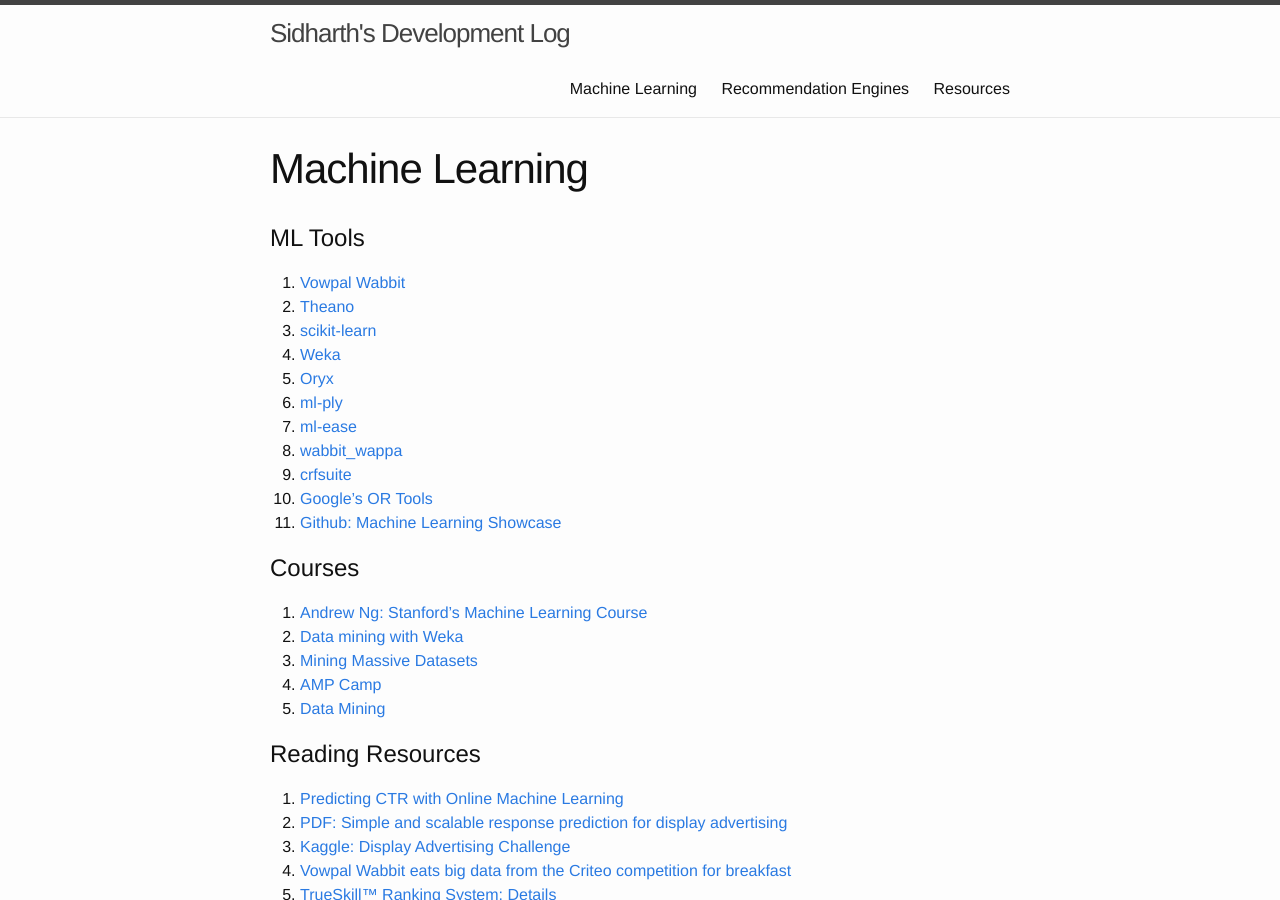
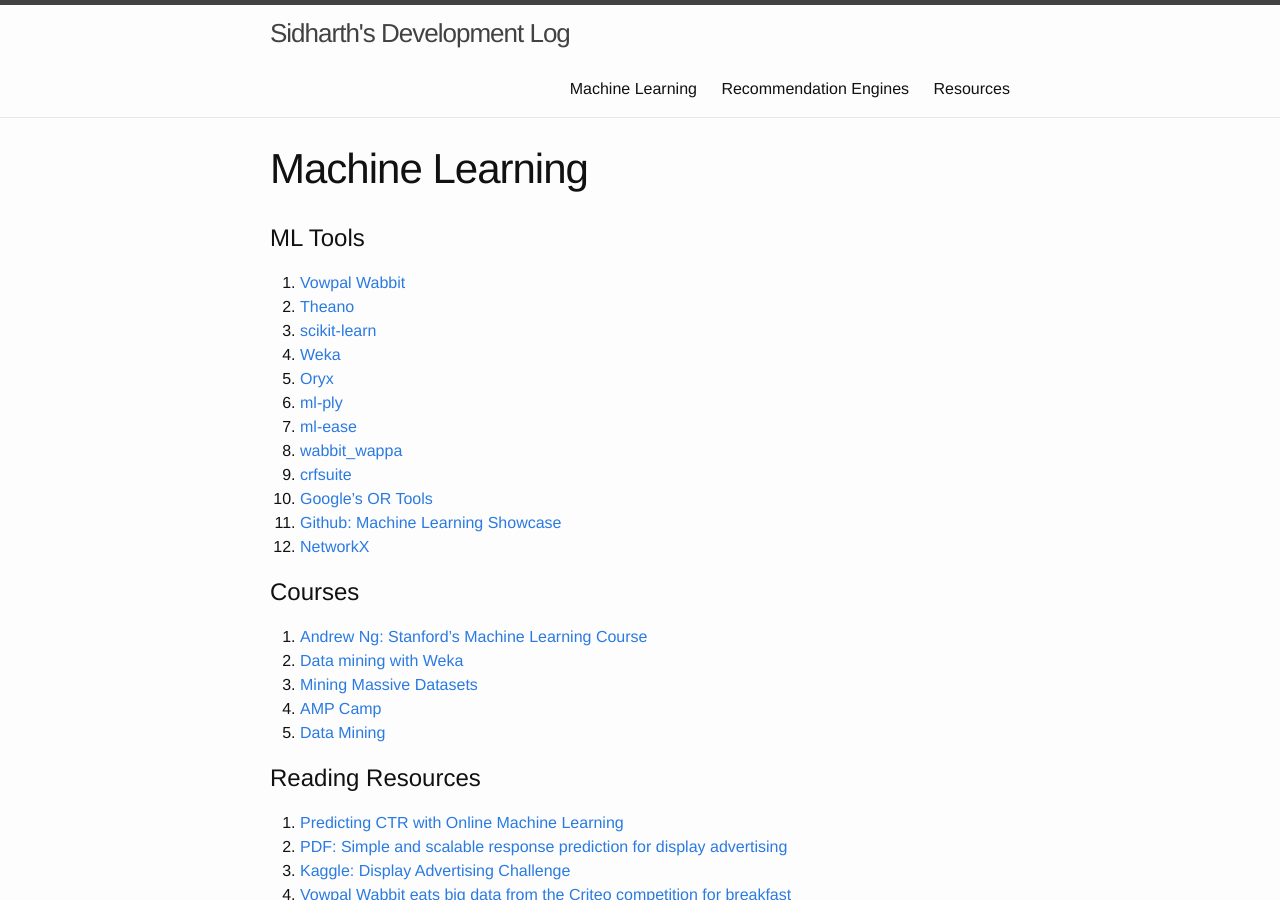
Before and after one commit to sidharthshah/sidharthshah.github.com, a Jekyll site: the page built from machine-learning.md, in a window 1280 px wide and 900 px high. Built offline with Jekyll 4.4.1, drawn with Linux system fonts in a browser that asks for light colours.

Commit message:
added link for networkx module

```diff
--- a/machine-learning.md
+++ b/machine-learning.md
@@ -17,6 +17,7 @@
 9. [crfsuite](https://github.com/chokkan/crfsuite)
 10. [Google's OR Tools](https://developers.google.com/optimization/docs/installing)
 11. [Github: Machine Learning Showcase](https://github.com/showcases/machine-learning?utm_content=bufferd51bb&utm_medium=social&utm_source=twitter.com&utm_campaign=buffer)
+12. [NetworkX](https://networkx.github.io/documentation/latest/reference/algorithms.html)
 
 Courses
 =======
```
